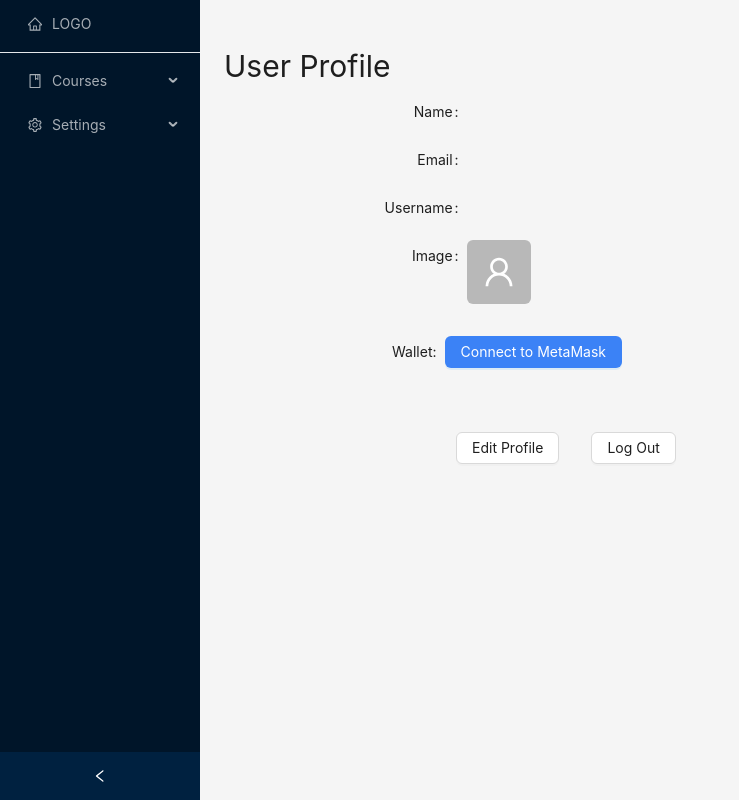
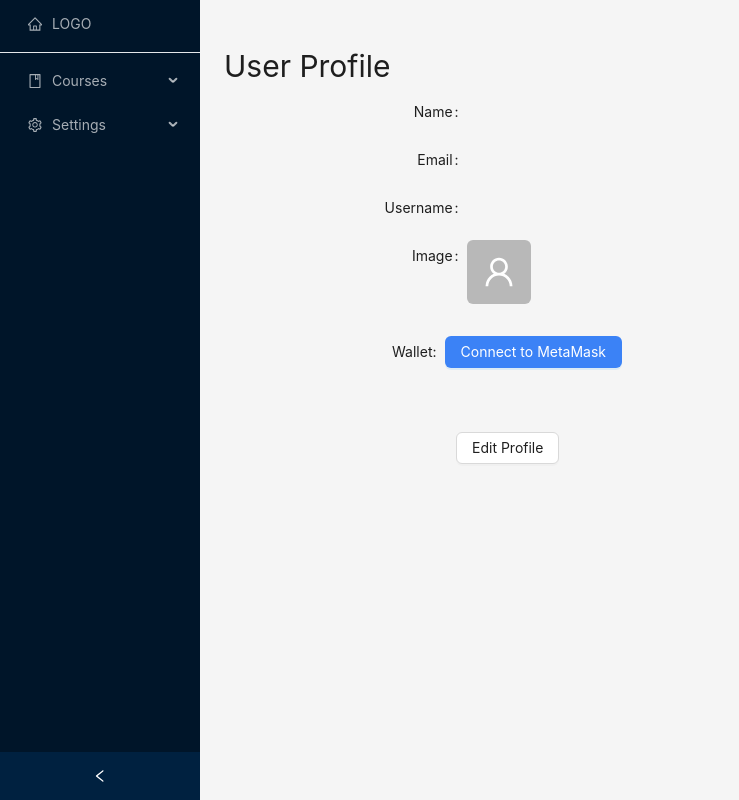
Before and after one commit to HexaTable/LearningChain, a Next.js app: page /dashboard/profile in a window 1280 px wide. Shown: the whole page, without its empty margins (0-739 px from the left). Built offline with nearby package versions, Linux system fonts and the light colour scheme; no server answers.

Commit message:
rm: log out button in profile

```diff
--- a/pages/dashboard/profile/index.tsx
+++ b/pages/dashboard/profile/index.tsx
@@ -72,9 +72,6 @@ function User() {
               <Button className="ml-64" href="/dashboard/profile/edit">
                 Edit Profile
               </Button>
-              <Button className="ml-8" href="/" onClick={logout}>
-                Log Out
-              </Button>
             </div>
           </Form.Item>
         </Form>
```
